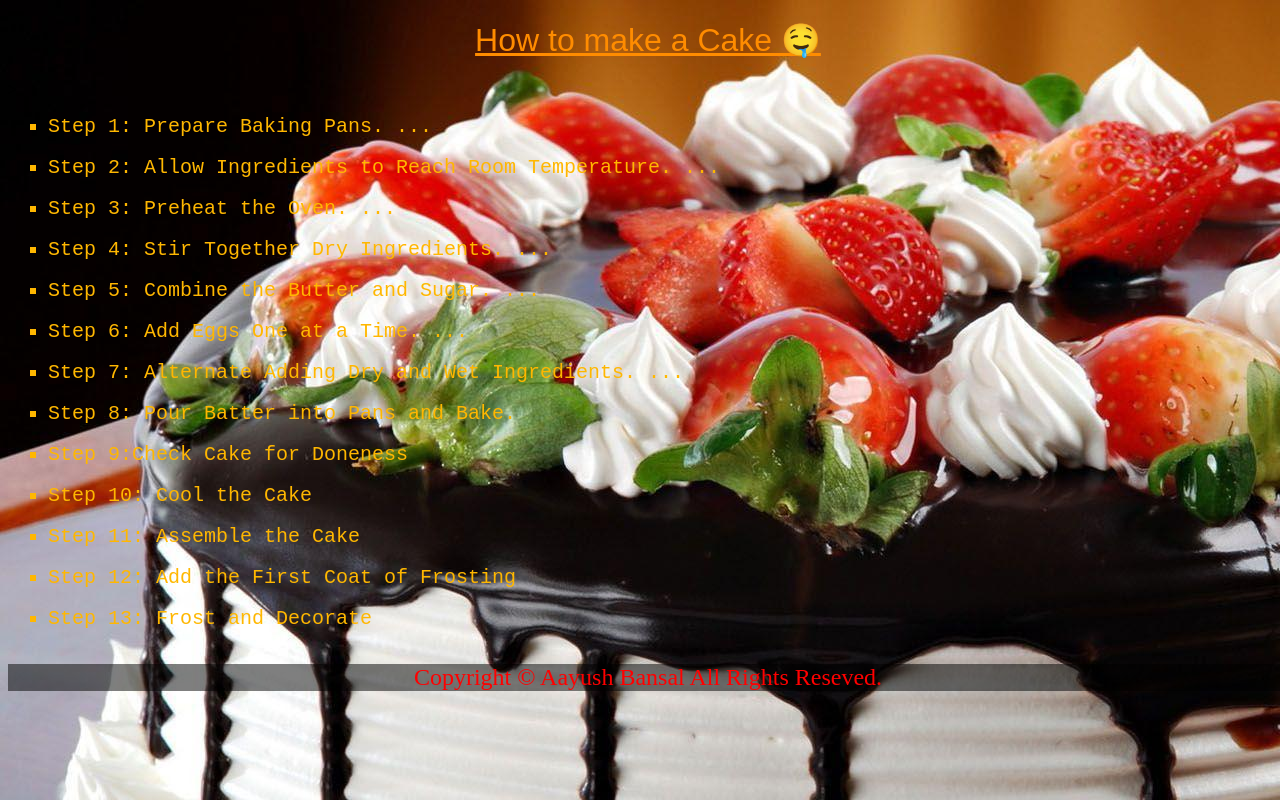
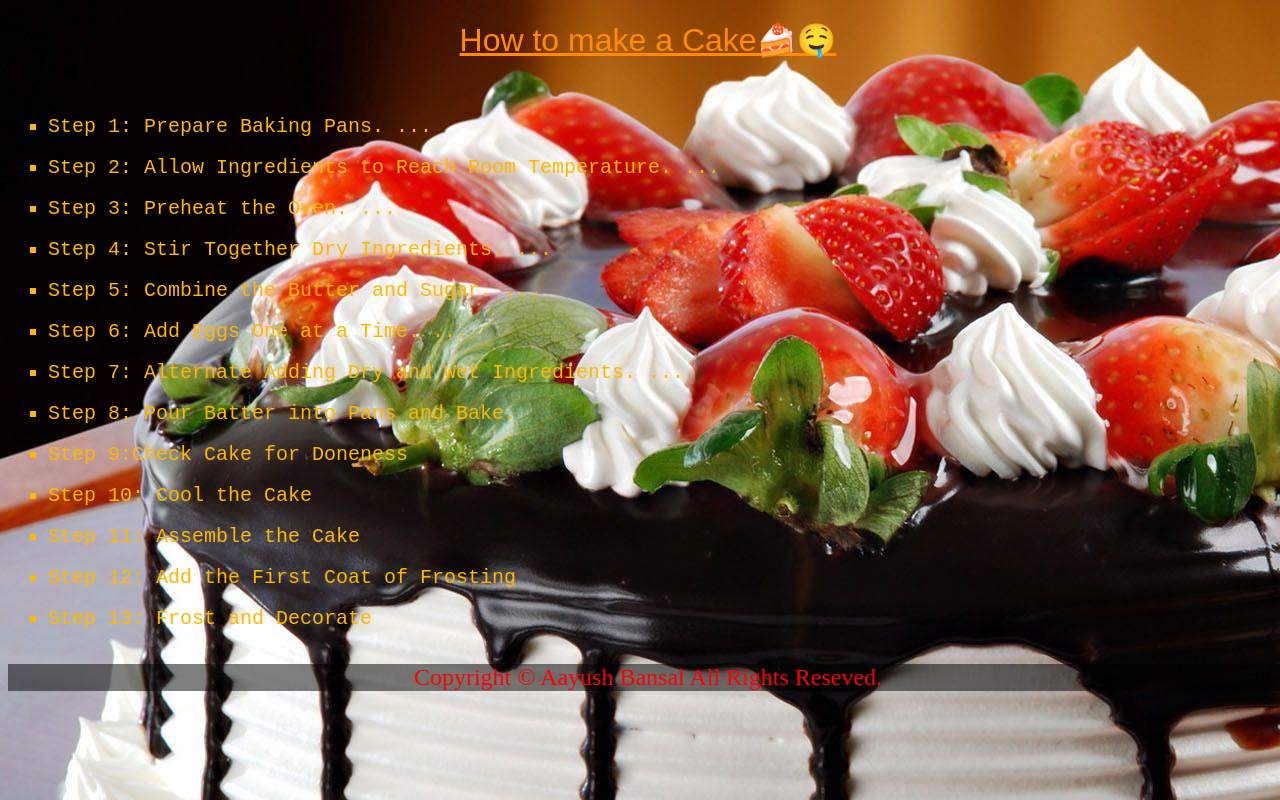
Before and after one commit to CoderAayushBansal/CakeRecipe, a plain HTML site: page index.html in a window 1280 px wide. Drawn offline with Linux system fonts and the light colour scheme.

Commit message:
Update index.html

```diff
--- a/index.html
+++ b/index.html
@@ -12,7 +12,7 @@
 <body
     style="background-image: url(cake.jpg); background-repeat: no-repeat; width: 100%; height: 450px; overflow-x: hidden;">
     <h1 style="text-align:center; text-decoration: underline; color: darkorange ;font: normal xx-large Sans-Serif;">
-        How to make a Cake 🤤</h1>>
+        How to make a Cake🍰🤤</h1>>
     <ul type="Square" ;>
         <li style="font:normal x-large monospace; color: rgb(255, 183, 0);">Step 1: Prepare Baking Pans. ...</li>
         <br>
```
